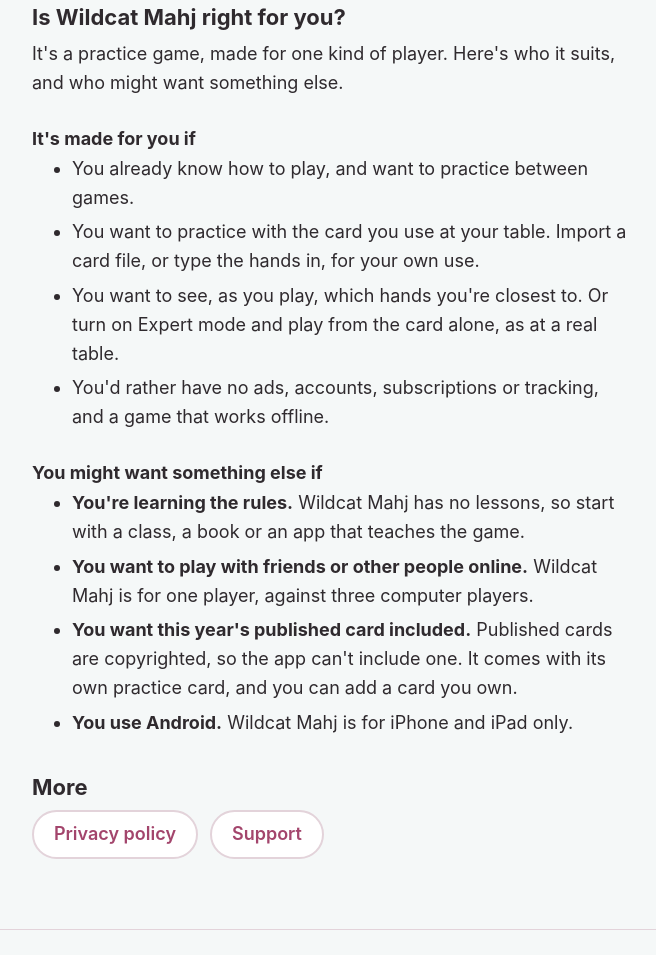
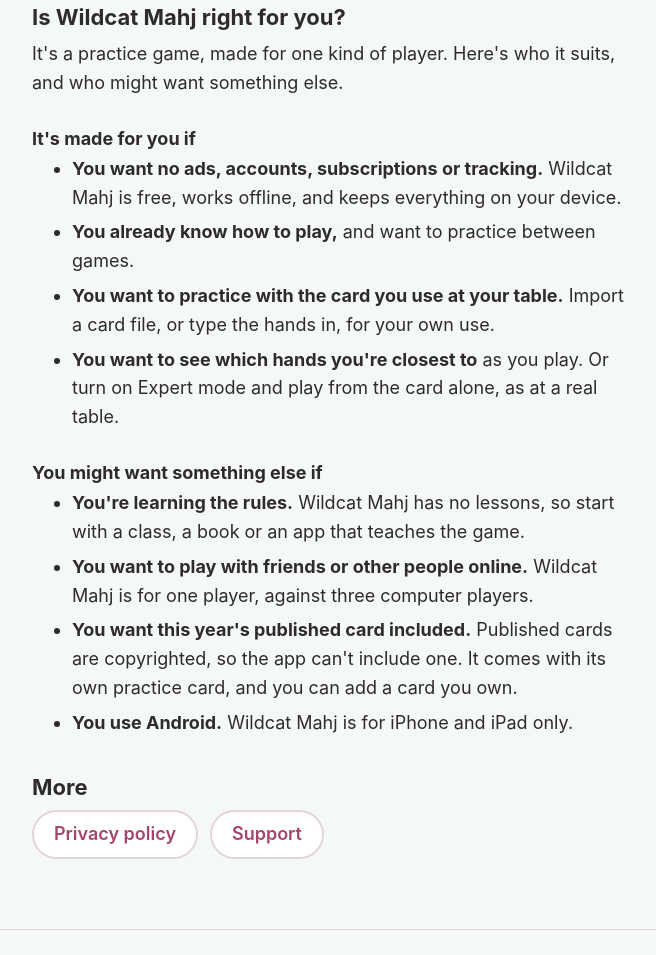
Before and after one commit to ygnessin/wildcat-mahj, a plain HTML site: page index.html in a window 1280 px wide. Shown: the part 783-1738 px from the top of the page, without its empty margins (308-964 px from the left). Drawn offline with Linux system fonts and the light colour scheme.

Commit message:
Lead the fit list with no ads, accounts, subscriptions or tracking
Co-Authored-By: Claude Opus 5.5 <noreply@anthropic.com>
Claude-Session: https://claude.ai/code/session_01FD1tHj28rM4bt6Bh5bUKqN

```diff
--- a/index.html
+++ b/index.html
@@ -130,10 +130,10 @@ footer.site p { margin: 0 0 0.5rem; }
 
     <h3>It's made for you if</h3>
     <ul>
-      <li>You already know how to play, and want to practice between games.</li>
-      <li>You want to practice with the card you use at your table. Import a card file, or type the hands in, for your own use.</li>
-      <li>You want to see, as you play, which hands you're closest to. Or turn on Expert mode and play from the card alone, as at a real table.</li>
-      <li>You'd rather have no ads, accounts, subscriptions or tracking, and a game that works offline.</li>
+      <li><strong>You want no ads, accounts, subscriptions or tracking.</strong> Wildcat Mahj is free, works offline, and keeps everything on your device.</li>
+      <li><strong>You already know how to play,</strong> and want to practice between games.</li>
+      <li><strong>You want to practice with the card you use at your table.</strong> Import a card file, or type the hands in, for your own use.</li>
+      <li><strong>You want to see which hands you're closest to</strong> as you play. Or turn on Expert mode and play from the card alone, as at a real table.</li>
     </ul>
 
     <h3>You might want something else if</h3>
```
